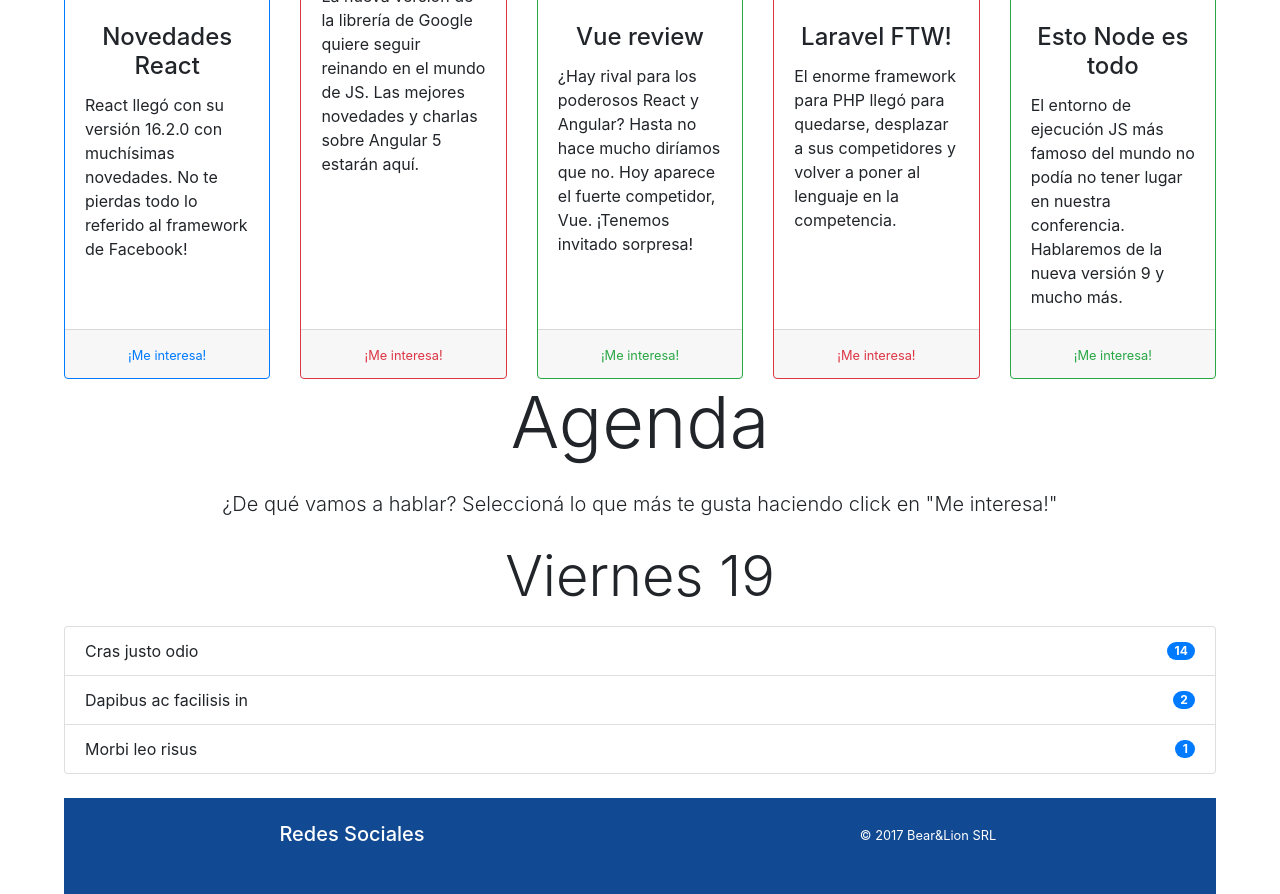
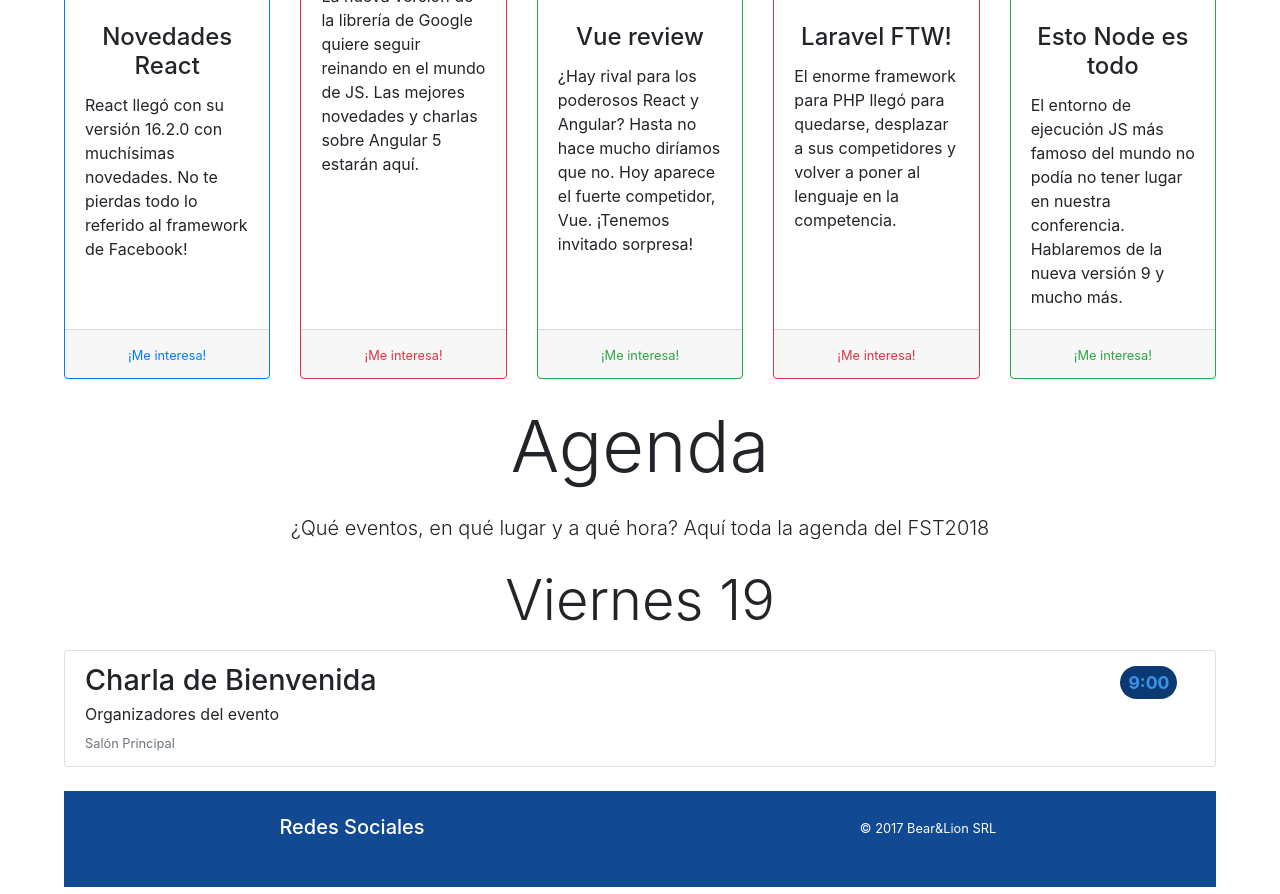
Before and after one commit to alexdelevaux/fullstacktucuman, a plain HTML site: page index.html in a window 1280 px wide. Shown: the part 899-1793 px from the top of the page. Drawn offline with nearby package versions, Linux system fonts and the light colour scheme.

Commit message:
Modificaciones básicas a la agenda. No muy relevante

```diff
--- a/index.html
+++ b/index.html
@@ -124,24 +124,20 @@
 
     <!--Agenda-->
 
-    <h2 class="display-3 text-center mb-2" id="agenda">Agenda</h2>
+    <h2 class="display-3 text-center mb-2 mt-4" id="agenda">Agenda</h2>
 
-    <p class="lead text-center my-4">¿De qué vamos a hablar? Seleccioná lo que más te gusta haciendo click en "Me interesa!"</p>
+    <p class="lead text-center my-4">¿Qué eventos, en qué lugar y a qué hora? Aquí toda la agenda del FST2018</p>
 
     <h3 class="display-4 text-center mb-3">Viernes 19</h3>
 
     <ul class="list-group">
-      <li class="list-group-item d-flex justify-content-between align-items-center">
-        Cras justo odio
-        <span class="badge badge-primary badge-pill">14</span>
-      </li>
-      <li class="list-group-item d-flex justify-content-between align-items-center">
-        Dapibus ac facilisis in
-        <span class="badge badge-primary badge-pill">2</span>
-      </li>
-      <li class="list-group-item d-flex justify-content-between align-items-center">
-        Morbi leo risus
-        <span class="badge badge-primary badge-pill">1</span>
+      <li class="list-group-item">
+        <div class="d-flex justify-content-between">
+          <h5 class="titulo-charla mb-1">Charla de Bienvenida</h5>
+          <span class="badge badge-pill p-2 d-flex align-items-center justify-content-center">9:00</span>
+        </div>
+        <p class="mb-1">Organizadores del evento</p>
+        <small class="text-muted mb-1">Salón Principal</small>
       </li>
     </ul>
 
--- a/scss/layouts/_temas.scss
+++ b/scss/layouts/_temas.scss
@@ -24,3 +24,14 @@ h2 {
     font-weight: 600;
   }
 }
+
+.badge {
+  background-color: darken($color-principal,7%);
+  color: $color-secundario;
+  font-size: 1.1em;
+  margin: auto 1em;
+}
+
+.titulo-charla {
+  font-size: 1.8em;
+}
--- a/scss/utiles/_variables.scss
+++ b/scss/utiles/_variables.scss
@@ -1,3 +1,3 @@
 $color-principal: rgb(17, 73, 146);
-$color-secundario: rgb(88, 164, 235);
+$color-secundario: rgb(56, 147, 233);
 $color-noche: rgb(82, 209, 82);
```
Also changed, not shown: scss/estilos.css, 1 other file.
